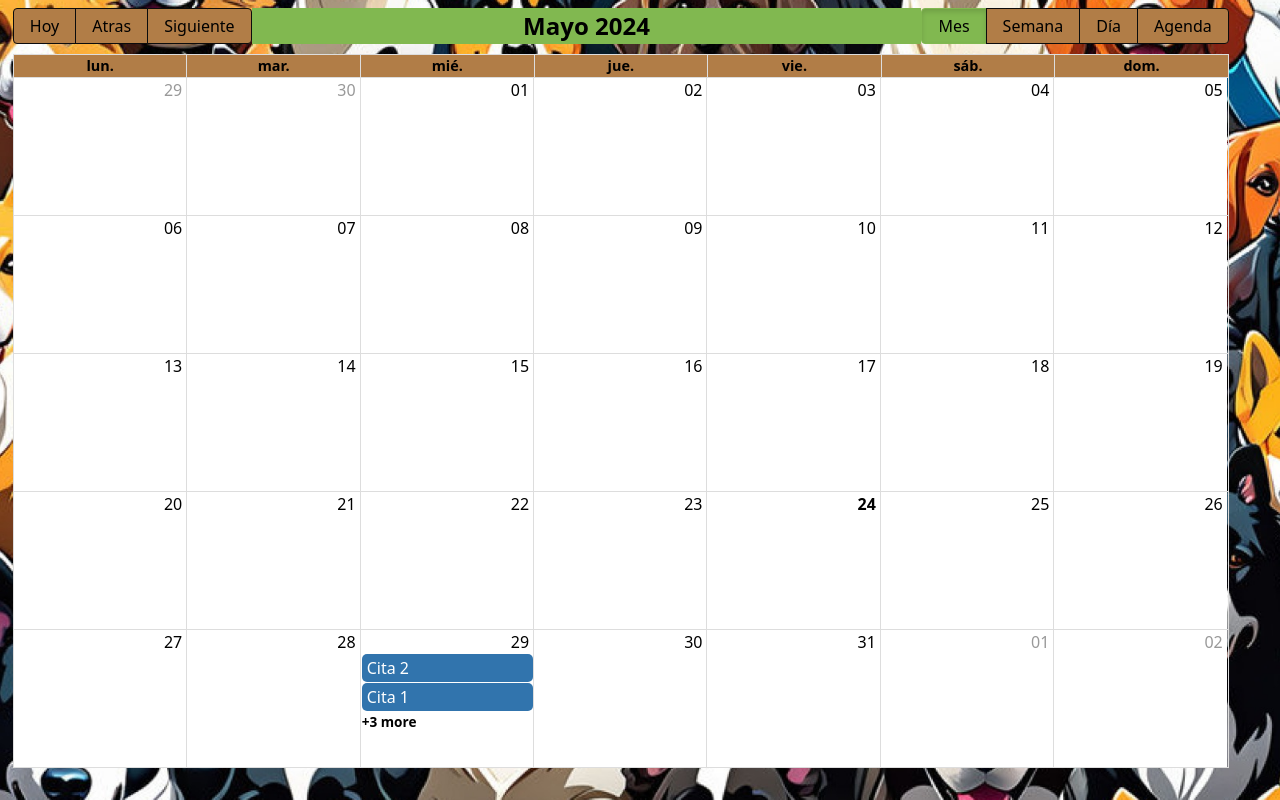
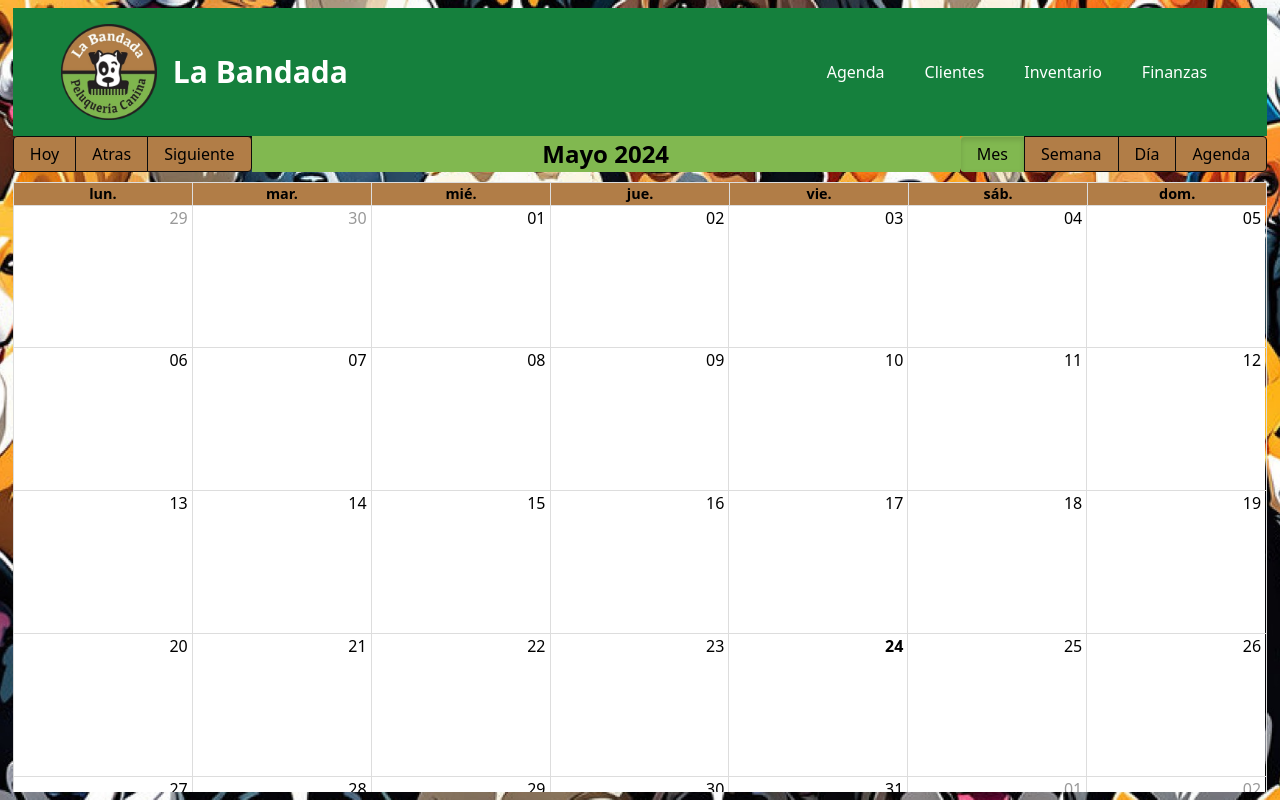
Before and after one commit to Fabito232/DogGroom, a React (Vite) app in the folder frontend/dog_groom/: page /citas in a window 1280 px wide. Built offline with nearby package versions, Linux system fonts and the light colour scheme.

Commit message:
Se agregó el Header

```diff
--- a/frontend/dog_groom/src/components/Finanzas.jsx
+++ b/frontend/dog_groom/src/components/Finanzas.jsx
@@ -1,6 +1,7 @@
 import { useState, useEffect } from 'react';
 import { resumenFinanzas, resumenControlAnual } from '../services/finanzasServices';
 import { toast } from 'react-toastify';
+import Header from './Header';
 
 const Finanzas = () => {
     const [fechaInicial, setFechaInicial] = useState('');
@@ -49,6 +50,8 @@ const Finanzas = () => {
 
 
     return (
+        <>
+        <Header></Header>
         <div className=" min-h-screen flex items-center justify-center bg-primary bg-opacity-80 bg-perroFacturando bg-cover">
             <div className="md:container md:mx-auto p-5">
                 <div className="container items-center bg-opacity-90 bg-white">
@@ -125,6 +128,7 @@ const Finanzas = () => {
                 </div>
             </div>
         </div>
+        </>
     );
 };
 
--- /dev/null
+++ b/frontend/dog_groom/src/components/Header.jsx
@@ -0,0 +1,74 @@
+import { useState } from 'react';
+import logo from '../assets/Logo.png';
+
+const Header = () => {
+  const [isOpen, setIsOpen] = useState(false);
+
+  const handleSubmit = () => {
+    setIsOpen(!isOpen);
+  };
+
+  return (
+    <header className="bg-green-700 text-white py-4">
+      <div className="max-w-screen-2xl mx-auto px-4 sm:px-6 md:px-8 lg:px-12 flex flex-col md:flex-row items-center justify-between">
+        <div className="flex items-center flex-shrink-0">
+          <img className="h-16 sm:h-20 md:h-24 mr-4" src={logo} alt="Logo" />
+          <h1 className="text-2xl sm:text-3xl font-bold">La Bandada</h1>
+        </div>
+        <nav className="md:ml-auto">
+          <div className="md:hidden flex justify-end">
+            <button
+              className="flex items-center px-3 py-2 rounded text-white hover:text-gray-400"
+              onClick={handleSubmit}
+            >
+              <svg
+                className="fill-current h-6 w-6"
+                viewBox="0 0 20 20"
+                xmlns="http://www.w3.org/2000/svg"
+              >
+                <title>Menu</title>
+                <path d="M0 3h20v2H0V3zm0 6h20v2H0V9zm0 6h20v2H0v-2z" />
+              </svg>
+            </button>
+          </div>
+          <div
+            className={`${
+              isOpen ? 'block' : 'hidden'
+            } md:flex md:items-center md:space-x-4`}
+          >
+            <ul className="md:flex md:space-x-4">
+              <li>
+                <a href="/citas" className="block px-3 py-2 hover:text-gray-400">
+                  Agenda
+                </a>
+              </li>
+              <li>
+                <a
+                  href="/agendarcita"
+                  className="block px-3 py-2 hover:text-gray-400"
+                >
+                  Clientes
+                </a>
+              </li>
+              <li>
+                <a
+                  href="/f"
+                  className="block px-3 py-2 hover:text-gray-400"
+                >
+                  Inventario
+                </a>
+              </li>
+              <li>
+                <a href="/f" className="block px-3 py-2 hover:text-gray-400">
+                  Finanzas
+                </a>
+              </li>
+            </ul>
+          </div>
+        </nav>
+      </div>
+    </header>
+  );
+};
+
+export default Header;
--- a/frontend/dog_groom/src/components/citas.jsx
+++ b/frontend/dog_groom/src/components/citas.jsx
@@ -3,6 +3,7 @@ import "react-big-calendar/lib/css/react-big-calendar.css";
 import dayjs from 'dayjs';
 import '../styles/citas.css'
 import "dayjs/locale/es"
+import Header from "./Header";
 
 dayjs.locale("es");
 
@@ -56,11 +57,16 @@ function Citas(){
     };
 
     return(
+        <>
+
         <div className = "img-backendC" >
+
             <div className = "contenedor" style={{
-                    height: "95vh",
-                    width: "95vw",
+                    height: "98%",
+                    width: "98%",
             }}>
+                <Header></Header>
+
                 <Calendar
                     localizer={localizer}
                     events={events}
@@ -91,6 +97,7 @@ function Citas(){
                 />
             </div>
        </div>
+       </>
     )
 }
 export default Citas
--- a/frontend/dog_groom/src/styles/citas.css
+++ b/frontend/dog_groom/src/styles/citas.css
@@ -13,6 +13,8 @@
     position: absolute;
     top: 1%;
     left: 1%;
+      flex: 1;
+      overflow-y: auto;
 
 }
 
--- a/frontend/dog_groom/tailwind.config.js
+++ b/frontend/dog_groom/tailwind.config.js
@@ -3,7 +3,8 @@ export default {
   content: [
     "./src/components/login.jsx",
     "./src/components/AgendarCita.jsx",
-    "./src/components/Finanzas.jsx"
+    "./src/components/Finanzas.jsx",
+    "./src/components/Header.jsx"
   ],
   theme: {
     extend: {
@@ -11,7 +12,8 @@ export default {
         'fondo': "url('./src/assets/Fondo.jpg')",
         'logo': "url('./src/assets/Logo.png')",
         'perroFacturando': "url('./src/assets/perro-facturando-dinero.png')"
-      }
+      },
+
     },
   },
   plugins: [],
```
